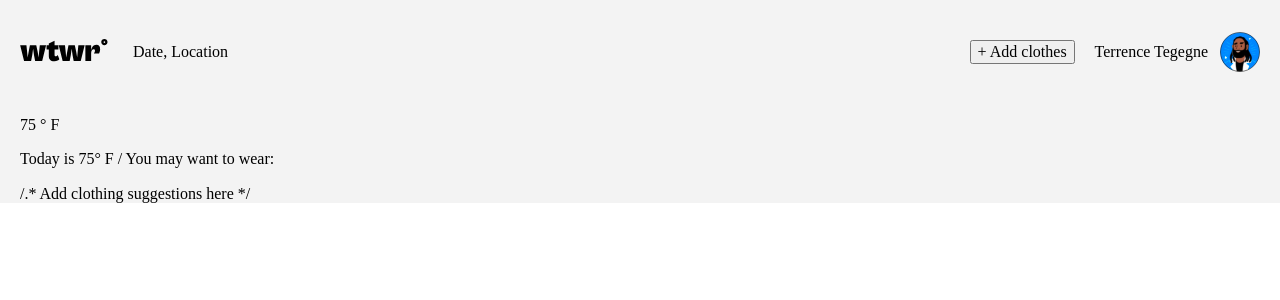
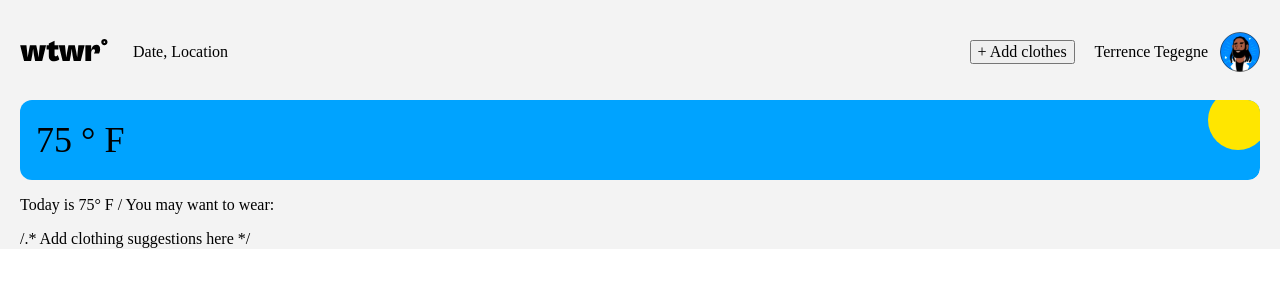
Before and after one commit to CodyHagberg/se_project_react, a React (Vite) app: page / in a window 1280 px wide. Shown: the top 300 px of the page. Built offline with nearby package versions, Linux system fonts and the light colour scheme.

Commit message:
WeatherCard adjustments

```diff
--- a/src/components/WeatherCard/WeatherCard.css
+++ b/src/components/WeatherCard/WeatherCard.css
@@ -0,0 +1,22 @@
+.weather-card {
+position: relative;
+display: flex;
+height: 80px;
+border-radius: 12px;
+overflow: hidden;
+}
+
+ .weather-card__temp {
+    font-size: 36px;
+    line-height: 40px;
+    margin: 0;
+    position: absolute;
+    top: 20px;
+    left: 16px;
+ }
+
+ .weather-card__image {
+    object-fit: cover;
+    object-position: right top;
+    width: 100%;
+ }
--- a/src/components/WeatherCard/WeatherCard.jsx
+++ b/src/components/WeatherCard/WeatherCard.jsx
@@ -1,7 +1,11 @@
+import "./WeatherCard.css"
+import sunny from "../../assets/Sunny.svg"
+
 function WeatherCard() {
 return <>
 <section className ="weather-card">
     <p className="weather-card__temp">75 &deg; F</p>
+    <img src={sunny} alt="" className="weather-card__image"/>
 </section>
 </>
 }
```
Also changed, not shown: src/assets/Sunny.svg (added).
